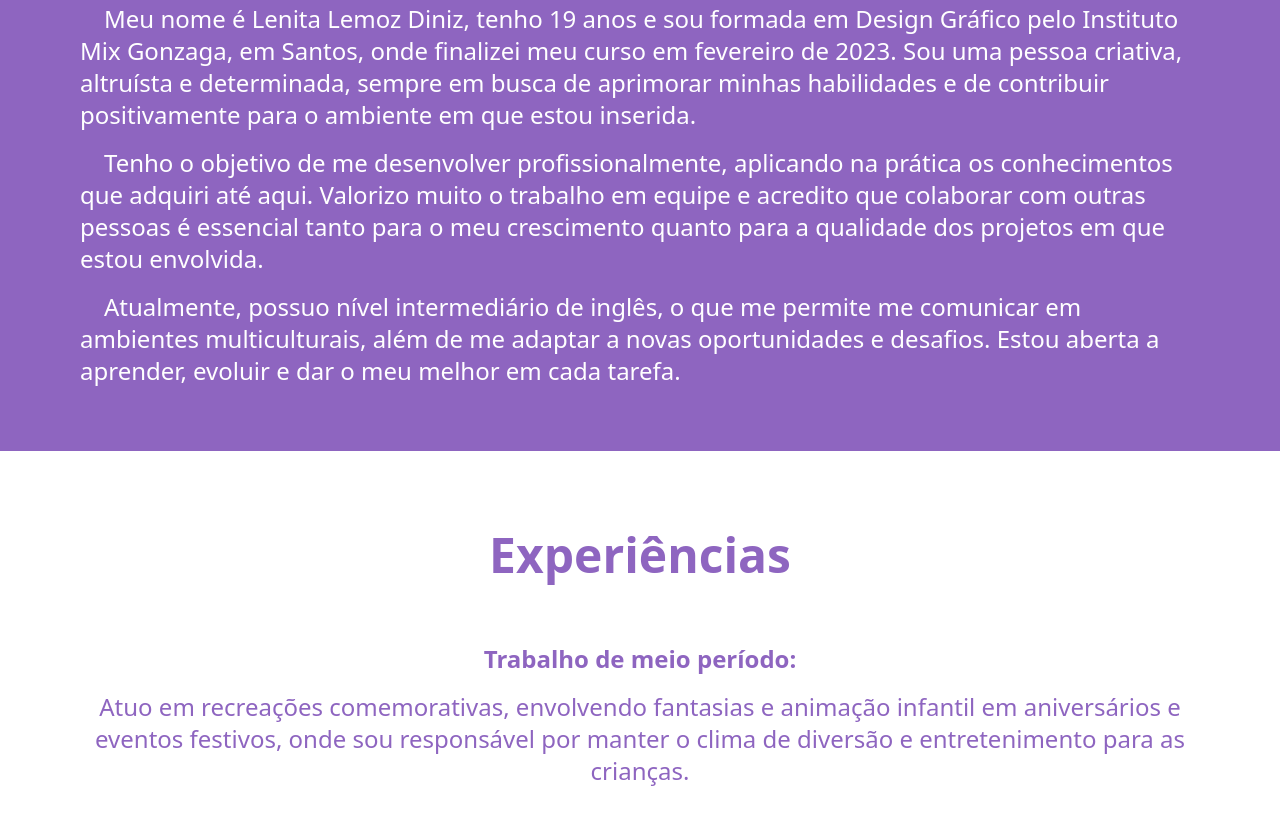
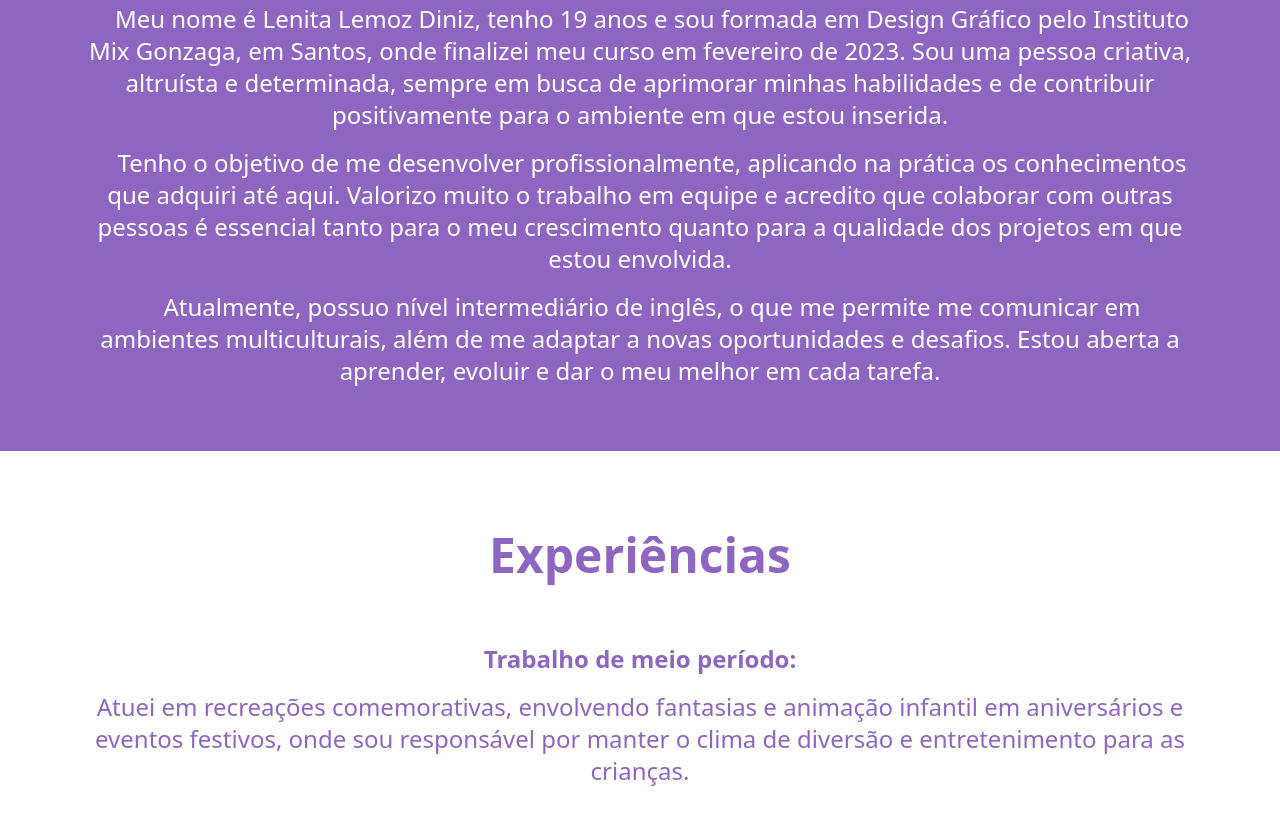
Before and after one commit to Lenita13/Lenita, a website: page src/index.html in a window 1280 px wide. Shown: the part 885-1700 px from the top of the page. Drawn offline with nearby package versions, Linux system fonts and the light colour scheme.

Commit message:
alterei erro de escrita

```diff
--- a/src/index.html
+++ b/src/index.html
@@ -34,7 +34,7 @@
                     </button>
                 </div>
                 <a href="#SobreMim" class="block sm:inline font-bold pr-3 sm:pr-6 hover:text-opacity-10" style="color: #2664ab;">Sobre Mim</a>
-                <a href="#Experiencias" class="block sm:inline font-bold pr-3 sm:pr-6 hover:text-opacity-10" style="color: #2b89c8;">Experiencia</a>
+                <a href="#Experiencias" class="block sm:inline font-bold pr-3 sm:pr-6 hover:text-opacity-10" style="color: #2b89c8;">Experiência</a>
                 <a href="#contacts" class="block sm:inline font-bold pr-3 sm:pr-6 hover:text-opacity-10" style="color: #2daae1;">Meus contatos</a>
             </nav>
         </header>
@@ -49,13 +49,13 @@
     <section class="p-2 sm:p-4 mt-4 text-white">
         <h1 class="text-3xl sm:text-5xl font-bold text-white text-center" id="SobreMim">Sobre Mim</h1>
         <br><br>
-        <p class="text-lg sm:text-2xl mx-4 sm:mx-16" style="text-indent: 1em;">
+        <p class="text-lg sm:text-2xl mx-4 sm:mx-16 text-center" style="text-indent: 1em;">
             Meu nome é Lenita Lemoz Diniz, tenho 19 anos e sou formada em Design Gráfico pelo Instituto Mix Gonzaga, em Santos, onde finalizei meu curso em fevereiro de 2023. Sou uma pessoa criativa, altruísta e determinada, sempre em busca de aprimorar minhas habilidades e de contribuir positivamente para o ambiente em que estou inserida.
         </p>
-        <p class="text-lg sm:text-2xl mx-4 sm:mx-16 mt-4" style="text-indent: 1em;">
+        <p class="text-lg sm:text-2xl mx-4 sm:mx-16 mt-4 text-center" style="text-indent: 1em;">
             Tenho o objetivo de me desenvolver profissionalmente, aplicando na prática os conhecimentos que adquiri até aqui. Valorizo muito o trabalho em equipe e acredito que colaborar com outras pessoas é essencial tanto para o meu crescimento quanto para a qualidade dos projetos em que estou envolvida.
         </p>
-        <p class="text-lg sm:text-2xl mx-4 sm:mx-16 mt-4" style="text-indent: 1em;">
+        <p class="text-lg sm:text-2xl mx-4 sm:mx-16 mt-4 text-center" style="text-indent: 1em;">
             Atualmente, possuo nível intermediário de inglês, o que me permite me comunicar em ambientes multiculturais, além de me adaptar a novas oportunidades e desafios. Estou aberta a aprender, evoluir e dar o meu melhor em cada tarefa.
         </p>
     </section>
@@ -67,7 +67,7 @@
             <br><br>
             <div class="mt-4">
                 <p class="text-center text-lg sm:text-2xl mx-4 sm:mx-16 mt-4 font-bold">Trabalho de meio período:</p>
-                <p class="text-center text-lg sm:text-2xl mx-4 sm:mx-16 mt-4">Atuo em recreações comemorativas, envolvendo fantasias e animação infantil em aniversários e eventos festivos, onde sou responsável por manter o clima de diversão e entretenimento para as crianças.</p>
+                <p class="text-center text-lg sm:text-2xl mx-4 sm:mx-16 mt-4">Atuei em recreações comemorativas, envolvendo fantasias e animação infantil em aniversários e eventos festivos, onde sou responsável por manter o clima de diversão e entretenimento para as crianças.</p>
             </div>
             <br><br>
             <div class="mt-4">
@@ -82,7 +82,7 @@
             <br><br>
             <div class="mt-4">
                 <p class="text-center text-lg sm:text-2xl mx-4 sm:mx-16 mt-4 font-bold">Curso: Design Gráfico no Instituto Mix Gonzaga em Santos:</p>
-                <p class="text-center text-lg sm:text-2xl mx-4 sm:mx-16 mt-4">O curso de Design Gráfico com duração de 1 ano, u uma formação completa nas áreas fundamentais do design. O conteúdo abrange desde os princípios básicos de design gráfico e teoria das cores, até o aprendizado prático de ferramentas e linguagens como HTML, CSS, JavaScript e frameworks. Além disso, o curso foca na criação e montagem de páginas web, proporcionando uma visão ampla das aplicações do design no ambiente digital.</p>
+                <p class="text-center text-lg sm:text-2xl mx-4 sm:mx-16 mt-4">O curso de Design Gráfico com duração de 1 ano, uma formação completa nas áreas fundamentais do design. O conteúdo abrange desde os princípios básicos de design gráfico e teoria das cores, até o aprendizado prático de ferramentas e linguagens como HTML, CSS, JavaScript e frameworks. Além disso, o curso foca na criação e montagem de páginas web, proporcionando uma visão ampla das aplicações do design no ambiente digital.</p>
             </div>
             <br><br><br><br>
         </div>
```
